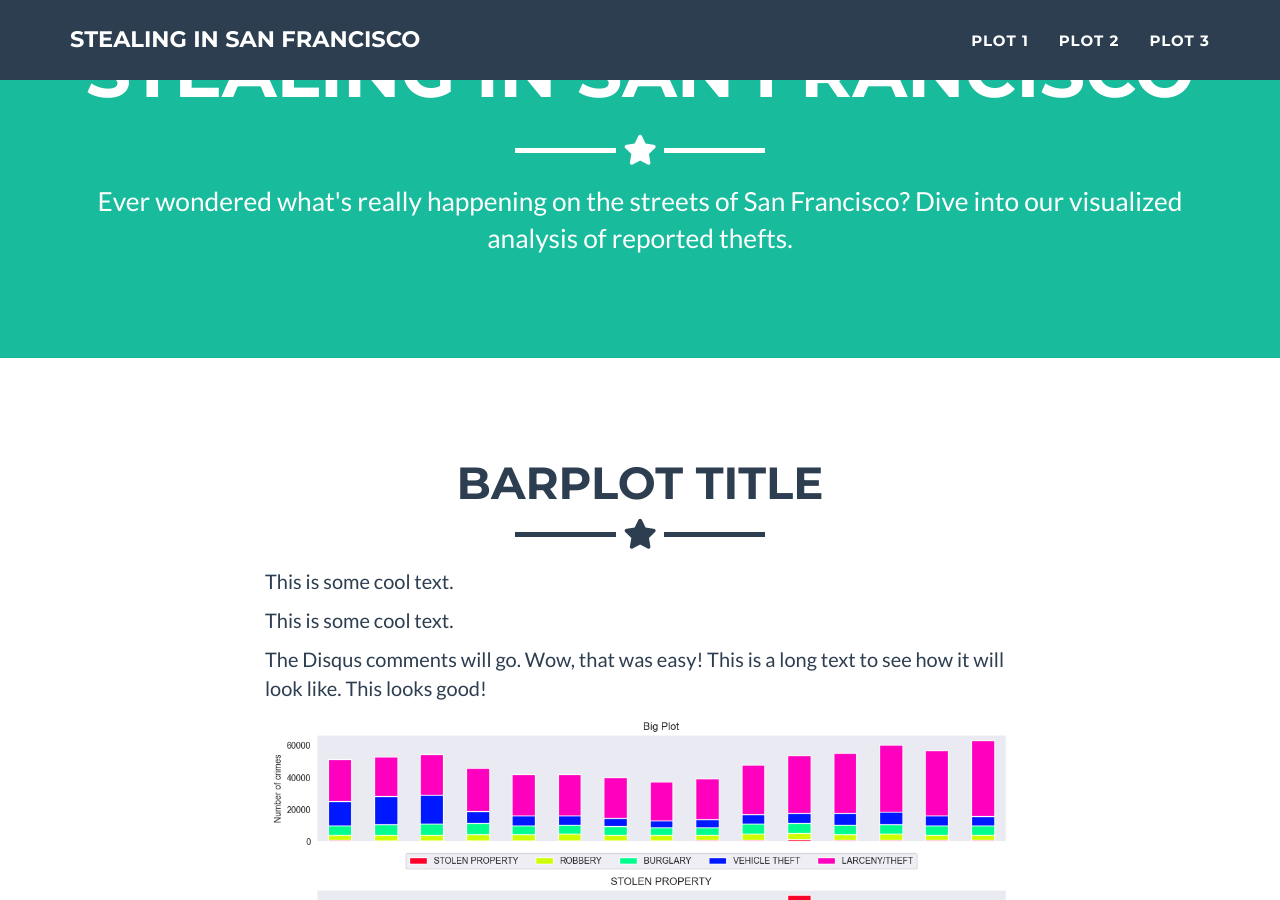
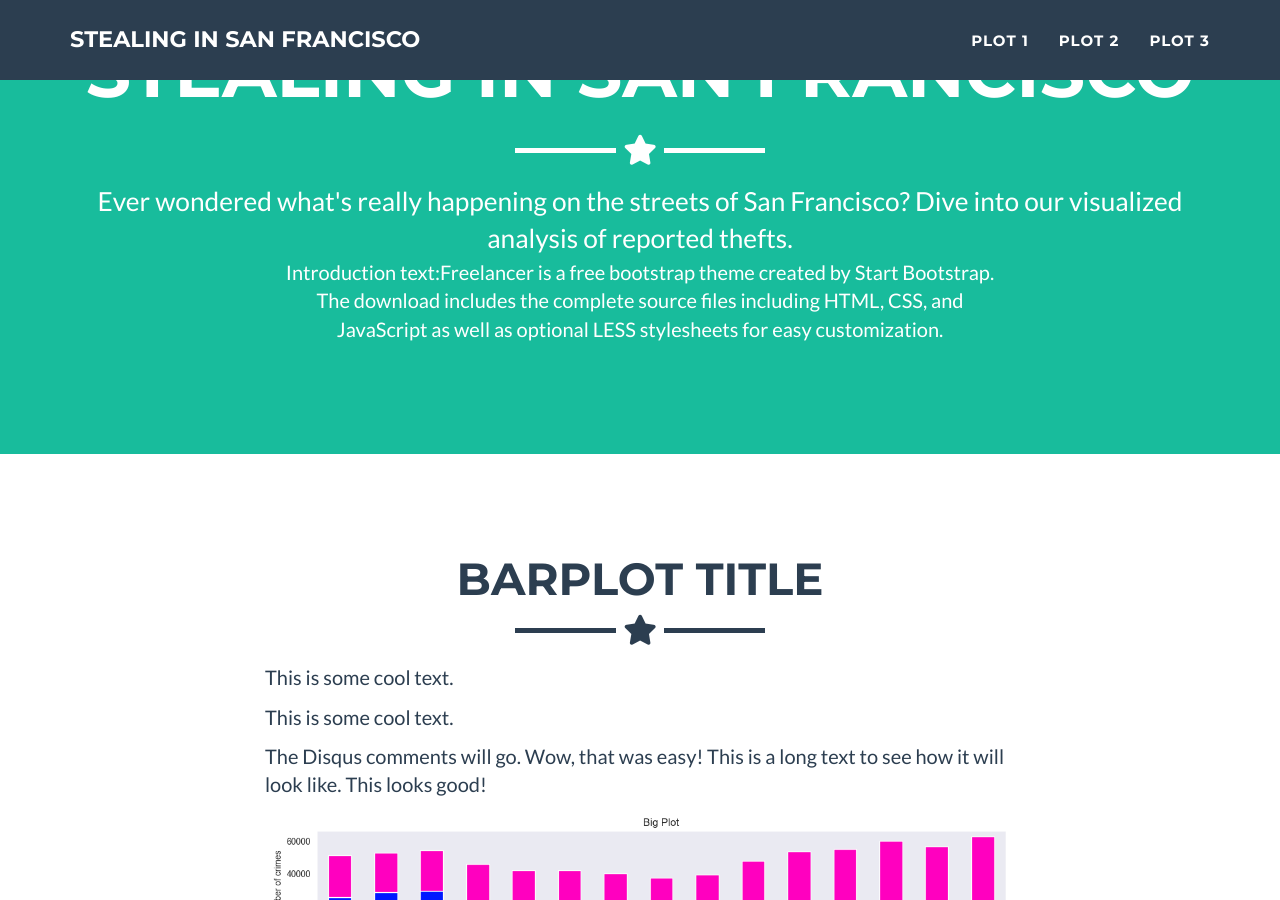
Before and after one commit to ThereseStein/ThereseStein.github.io, a Jekyll site: the page built from index.html, in a window 1280 px wide and 900 px high, scrolled down 455 px. Built offline with Jekyll 4.4.1, drawn with Linux system fonts in a browser that asks for light colours.

Commit message:
Intro text

```diff
--- a/_includes/about.html
+++ b/_includes/about.html
@@ -7,6 +7,7 @@
         <hr class="star-light">
       </div>
     </div>
+
     <div class="row">
       <div class="col-lg-8 col-lg-offset-2">
       <p>
@@ -16,6 +17,7 @@
       </p>
 
       <iframe src="plots/map.html" width="600" height="400"></iframe>
+
       </div>
     </div>
   </div>
--- a/_includes/header.html
+++ b/_includes/header.html
@@ -8,6 +8,13 @@
           <span class="name">{{ site.title }}</span>
           <hr class="star-light" />
           <span class="skills">{{ site.skills }}</span>
+          <div class="col-lg-8 col-lg-offset-2">
+            <p>
+              Introduction text:Freelancer is a free bootstrap theme created by Start Bootstrap. The download includes the complete
+              source files including HTML, CSS, and JavaScript as well as optional LESS stylesheets for easy
+              customization.
+            </p>
+            </div>
         </div>
       </div>
     </div>
```
